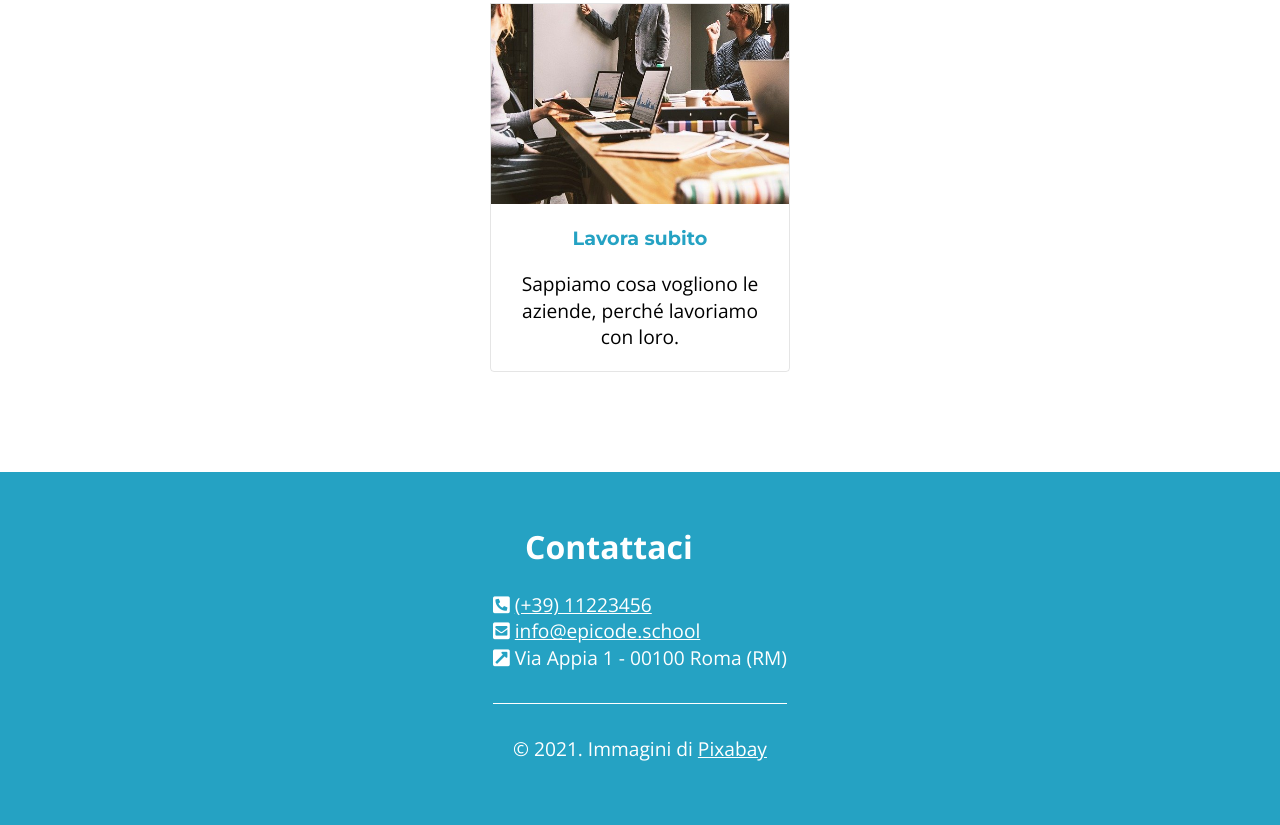
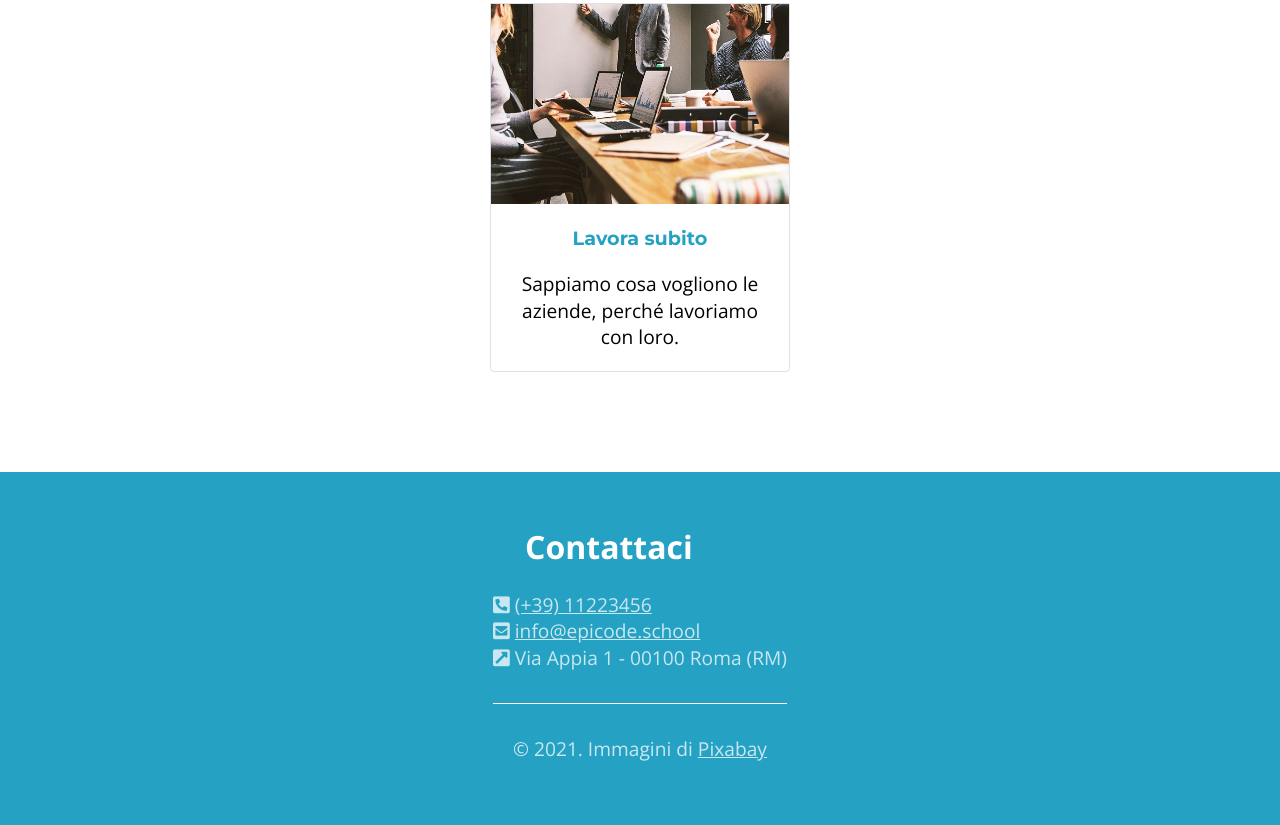
Before and after one commit to Ott00/U1-W1-D5-Project, a plain HTML site: page index-desktop.html in a window 1280 px wide. Shown: the part 2618-3443 px from the top of the page. Drawn offline with nearby package versions, Linux system fonts and the light colour scheme.

Commit message:
Color change

```diff
--- a/css/style-desktop.css
+++ b/css/style-desktop.css
@@ -147,7 +147,7 @@ header img{
 .image-card {
     display: inline-block;
     width: 300px;
-    border: 1px solid rgb(170 170 170 / 0.3);
+    border: 1px solid #dee1e3;
     border-bottom-right-radius: 4px;
     border-bottom-left-radius: 4px;
     margin: 50px;
@@ -179,7 +179,7 @@ footer{
 
 footer .contatti{
     display: inline-block;
-    color: white;
+    color: #c8e7f0;
     padding: 30px;
 }
 
@@ -189,10 +189,11 @@ footer .contatti span{
     font-weight: bold;
     padding: 2rem 2rem 0 2rem;
     text-align: left;
+    color: white;
 }
 
 footer .contatti a{
-    color: white;
+    color: #c8e7f0;
 }
 
 footer .contatti p{
--- a/css/style.css
+++ b/css/style.css
@@ -126,7 +126,7 @@ header img{
 }
 
 .image-card{
-    border: 1px solid rgb(170 170 170 / 0.3);
+    border: 1px solid #dee1e3;
     border-bottom-right-radius: 4px;
     border-bottom-left-radius: 4px;
     margin-block: 2.5rem;
@@ -152,7 +152,7 @@ header img{
 
 footer{
     background-color: #25a2c3;
-    color: white;
+    color: #c8e7f0;
     text-align: center;
     padding: 30px;
 }
@@ -162,10 +162,11 @@ footer span{
     font-size: 2rem;
     font-weight: bold;
     padding: 20px;
+    color: white;
 }
 
 footer a{
-    color: white;
+    color: #c8e7f0;
 }
 
 footer p{
```
